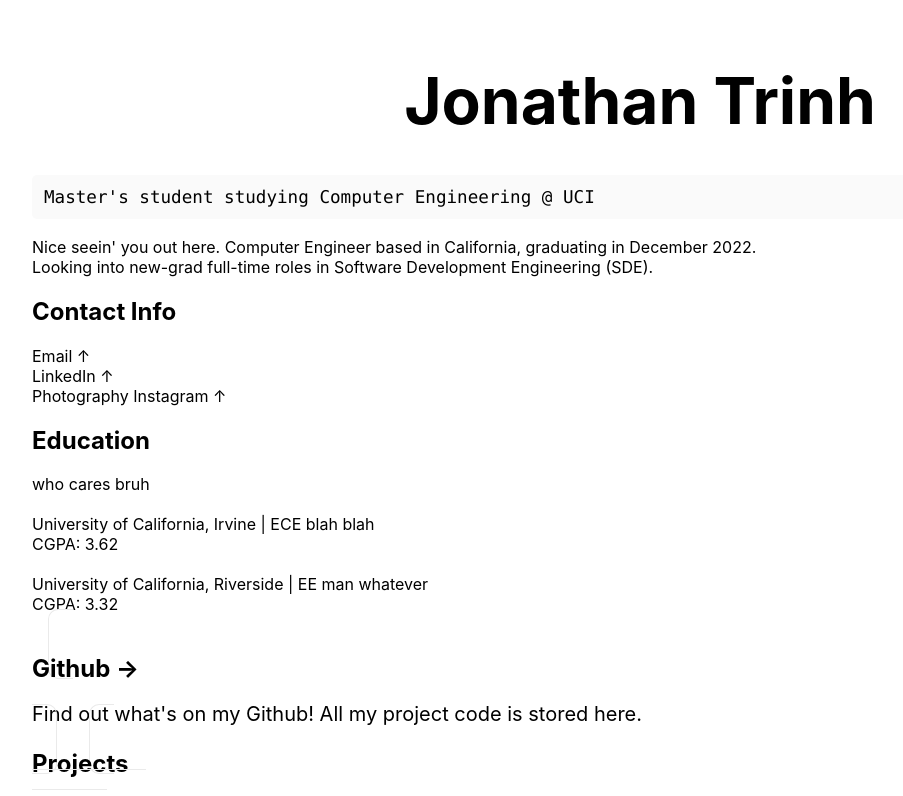
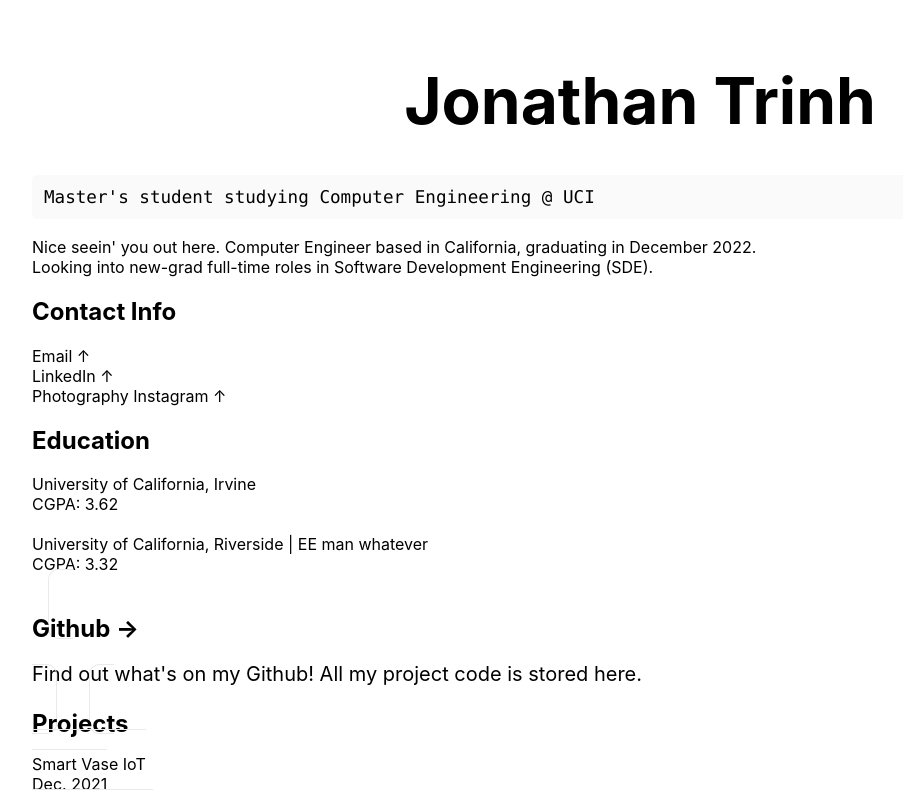
Before and after one commit to jjtrinh99/Website, a Next.js app: page / in a window 1280 px wide. Shown: the top 796 px of the page, without its empty margins (0-903 px from the left). Built offline with nearby package versions, Linux system fonts and the light colour scheme.

Commit message:
handling the runtime errors

```diff
--- a/pages/index.js
+++ b/pages/index.js
@@ -34,8 +34,8 @@ export default function Home() {
         <div className={styles.card.active}>
           <a>
             <h2>Education</h2>
-            who cares bruh <br /> <br />
-            <a>University of California, Irvine | ECE blah blah</a> <br />
+
+            <a>University of California, Irvine</a> <br />
             CGPA: 3.62 <br /> <br />
 
             <a> University of California, Riverside | EE man whatever</a> <br />
```
Also changed, not shown: 2 other files (tests, documents, lock files or other folders).
